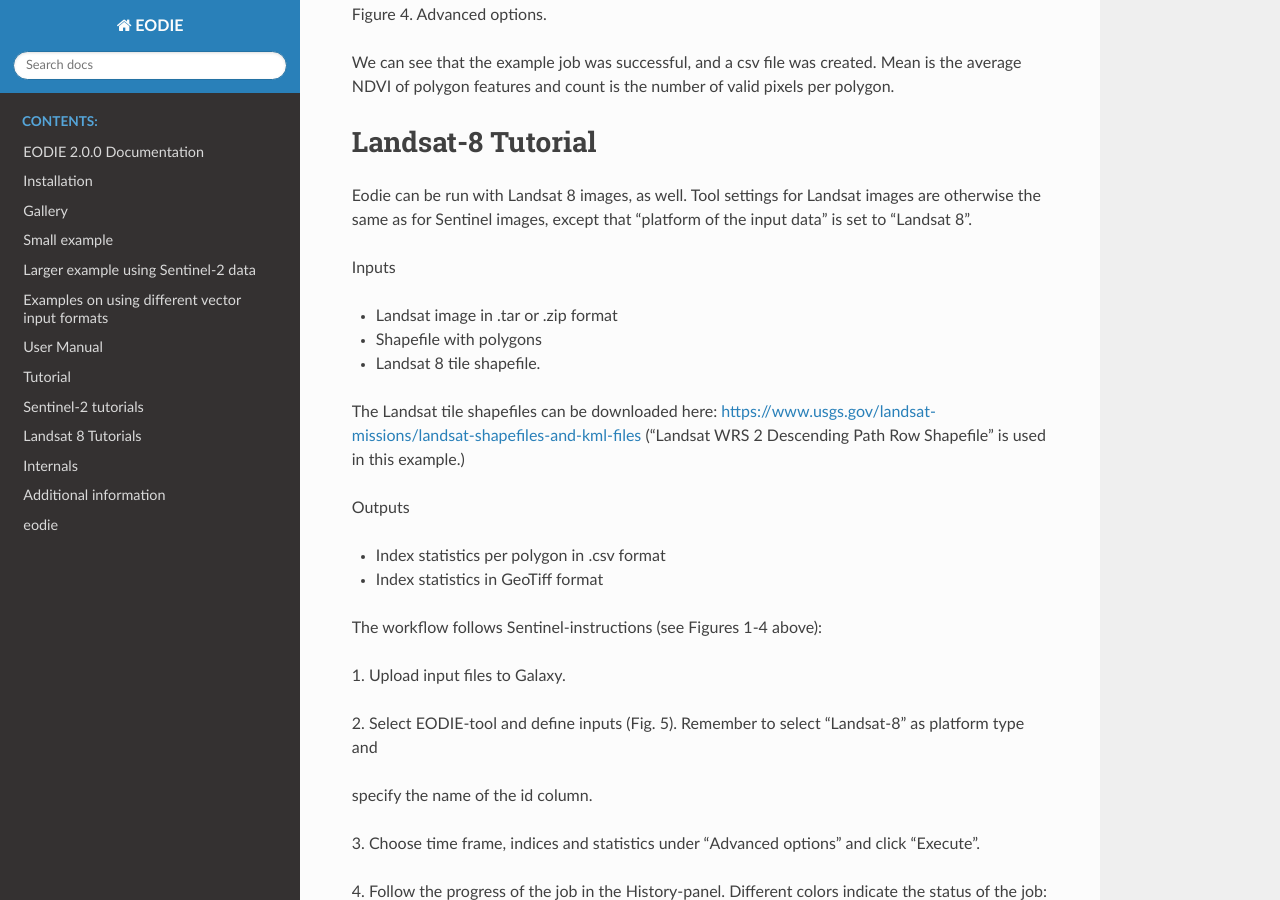
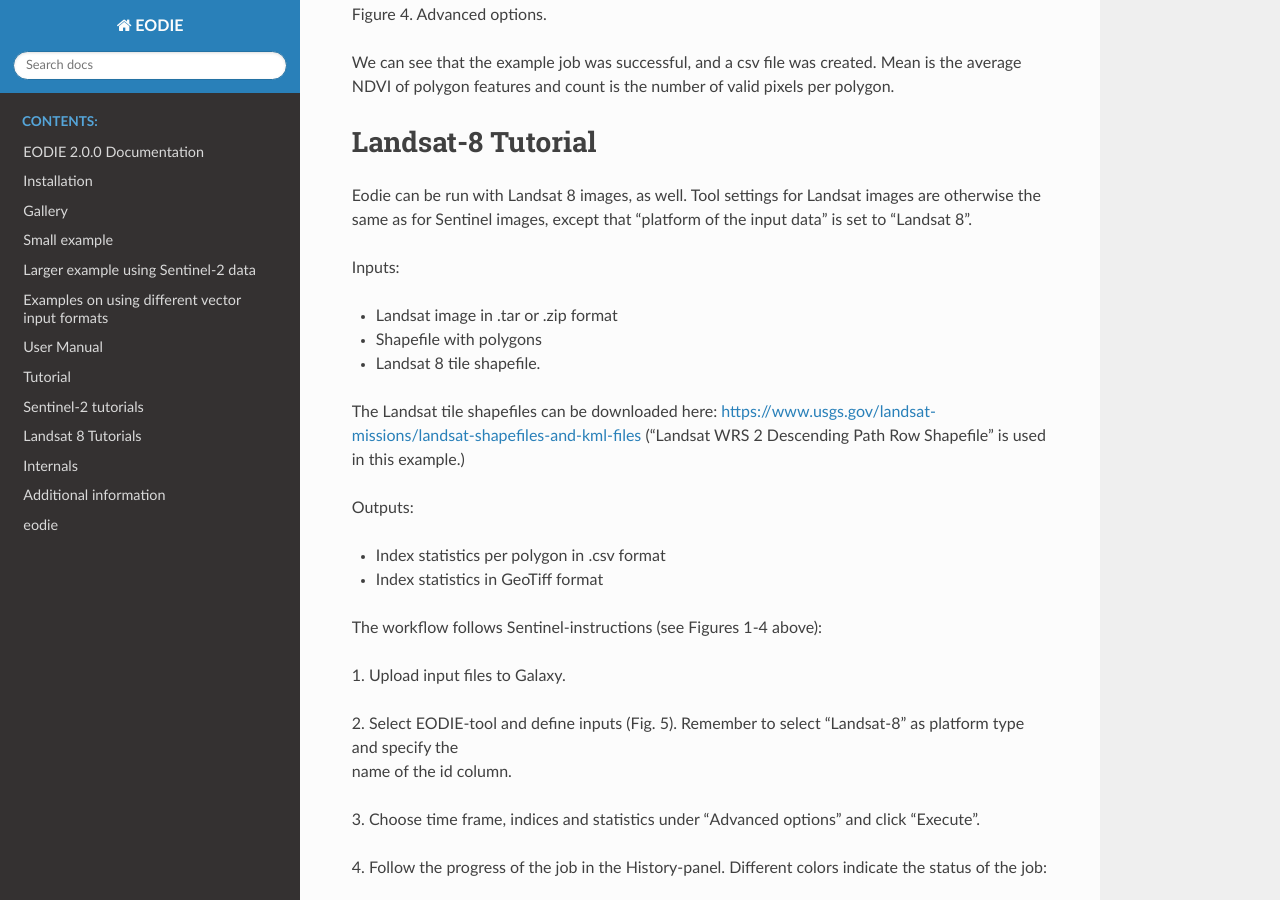
Before and after one commit to samumantha/EODIE, a Sphinx documentation site: the page built from docs/galaxy.rst, in a window 1280 px wide and 900 px high, scrolled down 3440 px. Built offline with Sphinx 7.4.7 and the Read the Docs theme 2.0.0, drawn with Linux system fonts in a browser that asks for light colours.

```diff
--- a/docs/galaxy.rst
+++ b/docs/galaxy.rst
@@ -101,7 +101,7 @@ Landsat-8 Tutorial
 Eodie can be run with Landsat 8 images, as well. Tool settings for Landsat images are otherwise the same
 as for Sentinel images, except that “platform of the input data” is set to "Landsat 8".
 
-| Inputs
+| Inputs:
 
 - Landsat image in .tar or .zip format
 - Shapefile with polygons
@@ -111,7 +111,7 @@ The Landsat tile shapefiles can be downloaded here:
 https://www.usgs.gov/landsat-missions/landsat-shapefiles-and-kml-files
 (“Landsat WRS 2 Descending Path Row Shapefile” is used in this example.)
 
-| Outputs
+| Outputs:
 
 - Index statistics per polygon in .csv format
 - Index statistics in GeoTiff format
@@ -120,8 +120,8 @@ The workflow follows Sentinel-instructions (see Figures 1-4 above):
 
 | 1. Upload input files to Galaxy.
 
-| 2. Select EODIE-tool and define inputs (Fig. 5). Remember to select "Landsat-8" as platform type and
-specify the name of the id column.
+| 2. Select EODIE-tool and define inputs (Fig. 5). Remember to select "Landsat-8" as platform type and specify the
+| name of the id  column.
 
 | 3. Choose time frame, indices and statistics under "Advanced options" and click "Execute".
 
```
